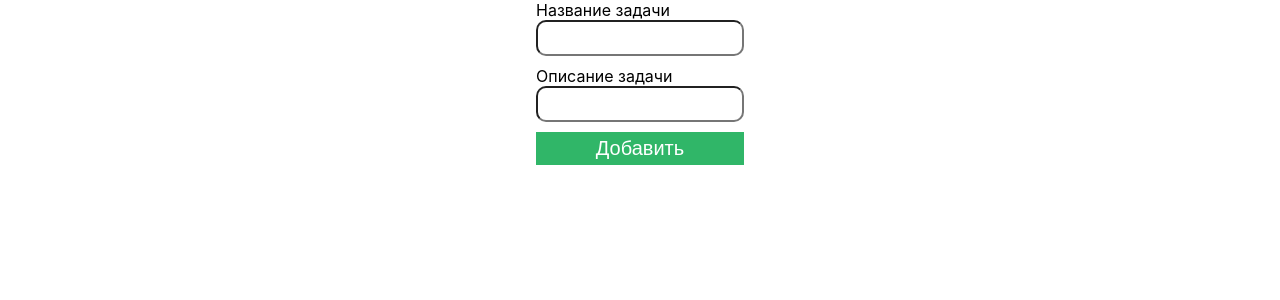
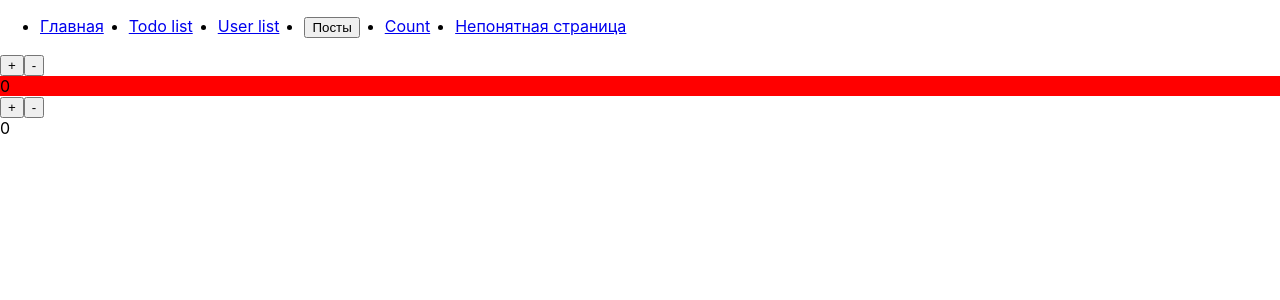
Before and after one commit to Xthani/courses-react, a React (Create React App) app: page /count in a window 1280 px wide. Shown: the top 300 px of the page. Built offline with nearby package versions, Linux system fonts and the light colour scheme.

Commit message:
react router dom

```diff
--- a/package.json
+++ b/package.json
@@ -6,11 +6,15 @@
     "@testing-library/jest-dom": "^5.17.0",
     "@testing-library/react": "^13.4.0",
     "@testing-library/user-event": "^13.5.0",
+    "localforage": "^1.10.0",
+    "match-sorter": "^6.3.1",
     "react": "^18.2.0",
     "react-dom": "^18.2.0",
     "react-redux": "^8.1.3",
+    "react-router-dom": "^6.19.0",
     "react-scripts": "5.0.1",
     "redux": "^4.2.1",
+    "sort-by": "^1.2.0",
     "web-vitals": "^2.1.4"
   },
   "scripts": {
--- a/src/App.jsx
+++ b/src/App.jsx
@@ -1,49 +1,9 @@
 import React from 'react';
-import { useState } from "react";
-import styles from "./App.module.css";
-import AddTask from "./components/AddTask/AddTask";
-import List from "./components/List/List";
-import Count from "./components/Count/Count";
-import Posts from "./components/Posts/Posts";
-import UserList from "./components/UserList/UserList";
-import TodoList from "./components/TodoList/TodoList";
+import { RouterProvider } from "react-router-dom";
+import { router } from './page/routers'
 
 function App() {
-  const [count, setCount] = useState(1);
-  // console.log(count, 'count');
-
-  const arr = ['item 1', 'item 2', 'item 3', 'item 4'];
-  const [a, b, ...c] = arr;
-  // console.log(a, b, c, 'кортедж');
-
-  const str = 'str';
-  const number = 124;
-  const name = 'Benazir';
-
-  const handleCount = () => {
-    setCount(2);
-  }
-
-  console.log('App');
-
-  return (
-    <>
-    <TodoList/>
-    {/* <UserList/> */}
-    {/* <Posts/> */}
-      {/* <h1 className={styles.list}>TODO LIST</h1>
-      <Count/>
-      <button onClick={handleCount} >CLICK</button>
-      <AddTask/>
-      <List
-        count={count}
-        str={str}
-        arr={arr}
-        number={number}
-        name={name}
-      /> */}
-    </>
-  );
+  return <RouterProvider router={router} />
 };
 
 export default App;
--- /dev/null
+++ b/src/components/Header/Header.jsx
@@ -0,0 +1,44 @@
+import { Link, useNavigate } from 'react-router-dom';
+
+function Header () {
+    const navigate = useNavigate();
+    const onLink = () => {
+        navigate('/posts');
+    }
+    return (
+        <ul style={{display: 'flex', gap: '25px'}}>
+            <li>
+                <Link to={'/'}>
+                    Главная
+                </Link>
+            </li>
+            <li>
+                <Link to={'/todo-list'}>
+                    Todo list
+                </Link>
+            </li>
+            <li>
+                <a href="http://localhost:3000/user-list">
+                    User list
+                </a>
+            </li>
+            <li>
+                <button onClick={onLink}>
+                    Посты
+                </button>
+            </li>
+            <li>
+                <Link to={'count'}>
+                    Count
+                </Link>
+            </li>
+            <li>
+                <Link to={'add-task'}>
+                    Непонятная страница
+                </Link>
+            </li>
+        </ul>
+    );
+}
+
+export default Header;
--- /dev/null
+++ b/src/page/TodoListPage/TodoListPage.jsx
@@ -0,0 +1,7 @@
+import TodoList from "../../components/TodoList/TodoList";
+
+function TodoListPage () {
+    return <TodoList/>
+}
+
+export default TodoListPage;
--- /dev/null
+++ b/src/page/routers.js
@@ -0,0 +1,67 @@
+import AddTask from "../components/AddTask/AddTask";
+import Count from "../components/Count/Count";
+import Posts from "../components/Posts/Posts";
+import UserList from "../components/UserList/UserList";
+import TodoListPage from './TodoListPage/TodoListPage';
+import Header from "../components/Header/Header";
+import { createBrowserRouter } from "react-router-dom";
+
+const router = createBrowserRouter([
+    {
+      path: '/',
+      element: (
+        <>
+          <Header/>
+          <div>Главная страница где ничего нет</div>
+        </>
+      ),
+    },
+    {
+      path: '/todo-list',
+      element: (
+        <>
+          <Header/>
+          <TodoListPage/>
+        </>
+      ),
+    },
+    {
+      path: '/user-list',
+      element: (
+        <>
+          <Header/>
+          <UserList/>
+        </>
+      ),
+    },
+    {
+      path: 'posts',
+      element: (
+        <>
+          <Header/>
+          <Posts/>
+        </>
+      ),
+    },
+    {
+      path: '/count',
+      element: (
+        <>
+          <Header/>
+          <Count/>
+        </>
+      ),
+    },
+    {
+      path: 'add-task',
+      element: (
+        <>
+          <Header/>
+          <AddTask/>
+          <div>asdfsd</div>
+        </>
+      ),
+    },
+  ]);
+
+  export { router };
```
Also changed, not shown: 1 other file (tests, documents, lock files or other folders).
